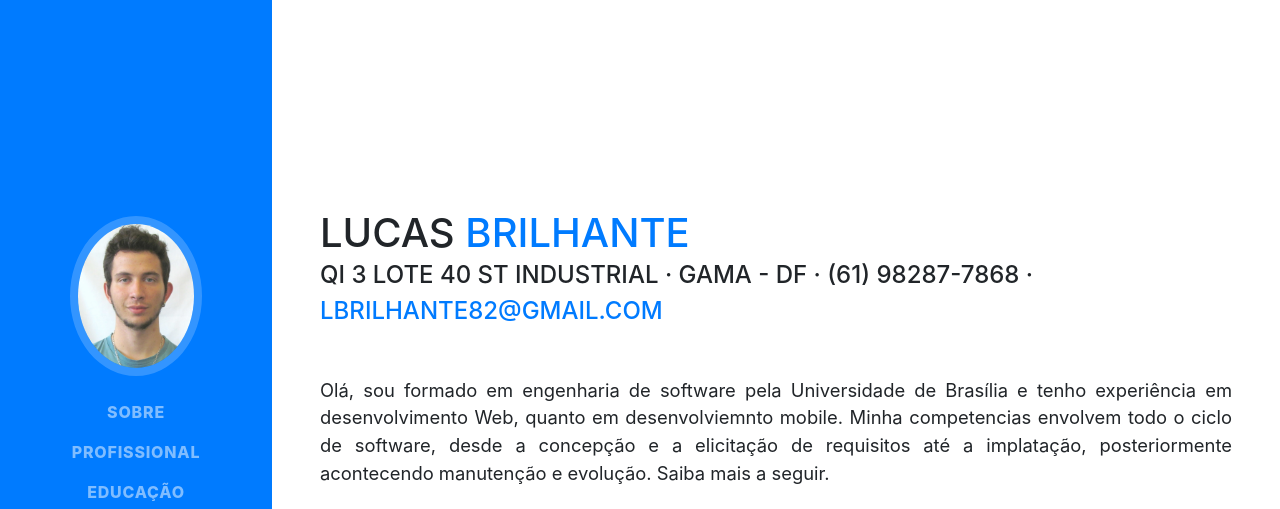
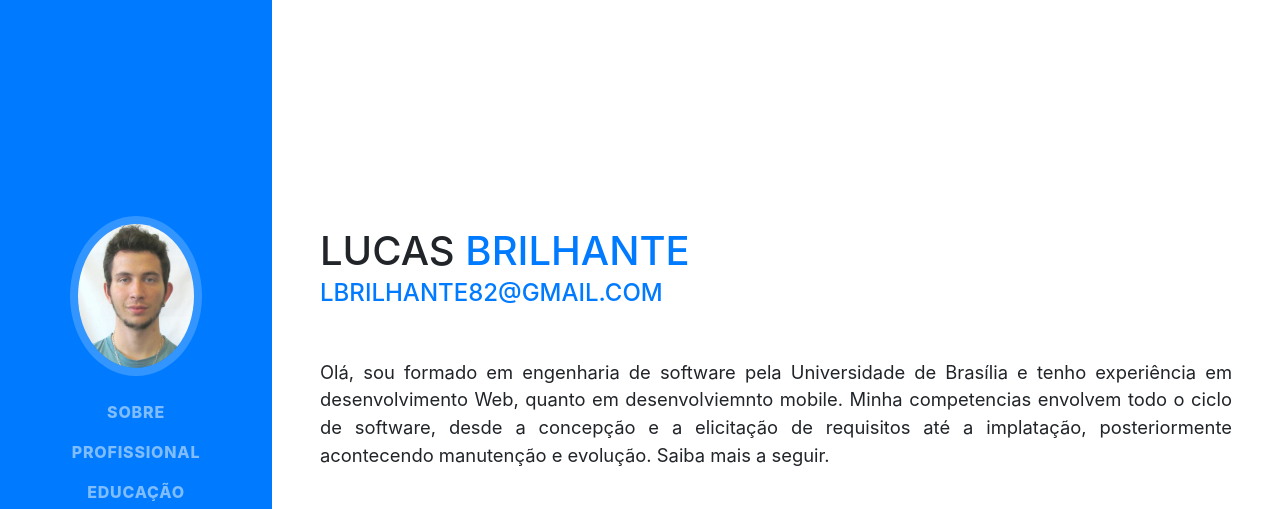
Before and after one commit to lucasBrilhante/lucasBrilhante.github.io, a website with bundled scripts: page index.html in a window 1280 px wide. Shown: the top 509 px of the page. Built offline with nearby package versions, Linux system fonts and the light colour scheme; a web font is replaced by a local one.

Commit message:
Update index.html

```diff
--- a/index.html
+++ b/index.html
@@ -63,7 +63,7 @@
           <h1 class="mb-0">Lucas
             <span class="text-primary">Brilhante</span>
           </h1>
-          <div class="subheading mb-5">QI 3 lote 40 St Industrial · Gama - DF · (61) 98287-7868 ·
+          <div class="subheading mb-5">
             <a href="mailto:lbrilhante82@gmail.com">lbrilhante82@gmail.com</a>
           </div>
           <p class="lead mb-5"> Olá, sou formado em engenharia de software pela Universidade de Brasília e tenho experiência em desenvolvimento Web, quanto em desenvolviemnto mobile. Minha competencias envolvem todo o ciclo de software, desde a concepção e a elicitação de requisitos até a implatação, posteriormente acontecendo manutenção e evolução. Saiba mais a seguir.</p>
```
